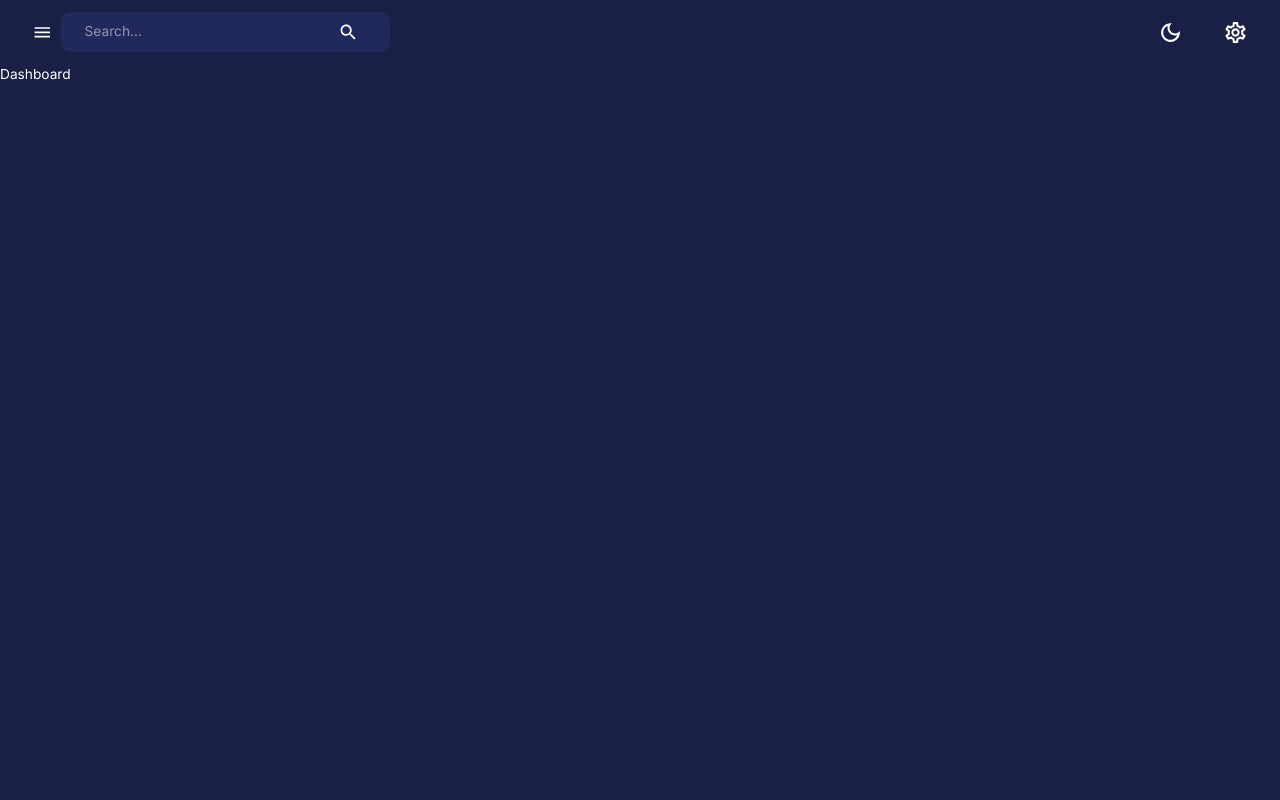
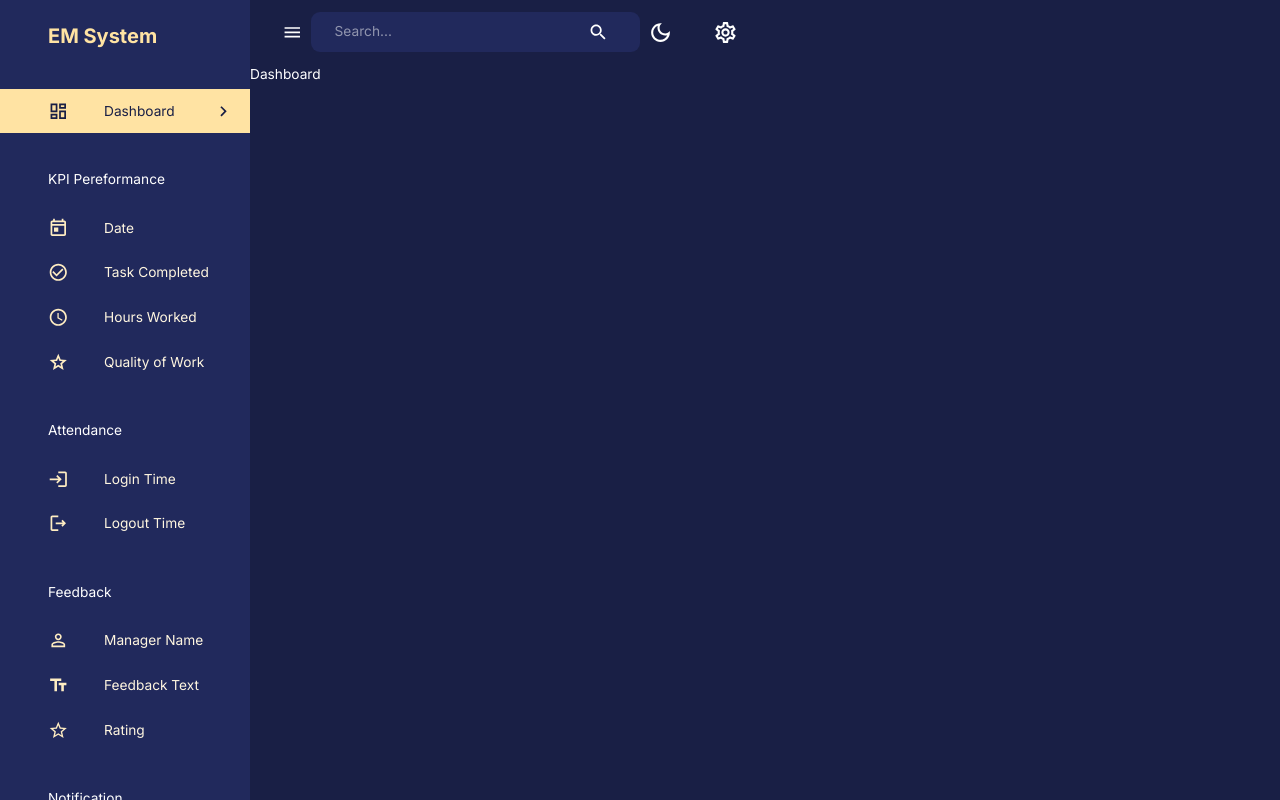
Before and after one commit to Haregewoyn-Soramo/Soramo-Haregewoyn-EMS-Capstone, a React (Vite) app in the folder frontend/vite-project/: page /dashboard in a window 1280 px wide. Built offline with nearby package versions, Linux system fonts and the light colour scheme.

Commit message:
Capstone Project

```diff
--- /dev/null
+++ b/frontend/vite-project/src/Components/Sidebar.jsx
@@ -0,0 +1,161 @@
+import{ Box, Divider, Drawer, IconButton, List, ListItem, ListItemButton, ListItemIcon, ListItemText, Typography, useTheme
+} from '@mui/material'
+import { DashboardOutlined, BarChartOutlined, CheckCircleOutline, AccessTimeOutlined, GradeOutlined, EventAvailableOutlined, LoginOutlined, LogoutOutlined, FeedbackOutlined, PersonOutline, TextFieldsOutlined, StarOutline, NotificationsNoneOutlined, MessageOutlined, AssessmentOutlined, DescriptionOutlined, ScheduleOutlined, TodayOutlined, ChevronRightOutlined } from '@mui/icons-material';
+import FlexBetween from '../Components/FlexBetween';
+import ProfileImage from '../assets/prof.png'
+import { useLocation, useNavigate } from 'react-router-dom';
+import { useEffect, useState } from 'react';
+
+
+
+
+const navItems = [
+  {
+    text: "Dashboard",
+    icon: <DashboardOutlined />
+  },
+  {
+    text: "KPI Pereformance",
+    icon: null
+  },
+  {
+    text: "Date",
+    icon: <TodayOutlined />
+  },
+  {
+    text: "Task Completed",
+    icon: <CheckCircleOutline />
+  },
+  {
+    text: "Hours Worked",
+    icon: <AccessTimeOutlined />
+  },
+  {
+    text: "Quality of Work",
+    icon: <GradeOutlined />
+  },
+  {
+    text: "Attendance",
+    icon: null
+  },
+  {
+    text: "Login Time",
+    icon: <LoginOutlined />
+  },
+  {
+    text: "Logout Time",
+    icon: <LogoutOutlined />
+  },
+  {
+    text: "Feedback",
+    icon: null
+  },
+  {
+    text: "Manager Name",
+    icon: <PersonOutline />
+  },
+  {
+    text: "Feedback Text",
+    icon: <TextFieldsOutlined />
+  },
+  {
+    text: "Rating",
+    icon: <StarOutline />
+  },
+  {
+    text: "Notification",
+    icon: null
+  },
+  {
+    text: "Message",
+    icon: <MessageOutlined />
+  },
+  {
+    text: "Report",
+    icon: null
+  },
+  {
+    text: "Custom Report",
+    icon: <DescriptionOutlined />
+  },
+  {
+    text: "Scheduled Report",
+    icon: <ScheduleOutlined />
+  }
+];
+
+
+
+const Sidebar = ({isNonMobile, drawerWidth, isSidebarOpen, setIsSidebarOpen}) =>{
+       const  {pathname} = useLocation();
+       const  [active, setActive] = useState('');
+       const  navigate = useNavigate();
+       const  theme = useTheme();
+
+       useEffect(() =>{
+        setActive(pathname.substring(1));
+       }, [pathname])
+
+  return <Box component= "nav">
+    {isSidebarOpen && (<Drawer open = {isSidebarOpen} onClose={()=>setIsSidebarOpen(false)} variant='persistent' anchor='left'
+     sx = {{width: drawerWidth, "& .MuiDrawer-paper":{
+      color:theme.palette.secondary[150],
+      backgroundColor: theme.palette.background.alt,
+      boxSizing:'border-box',
+      borderWidth: isNonMobile ? 0 :" 2px",
+      width: drawerWidth
+     }
+    }}
+    >
+      <Box width= "100%">
+          <Box m= "1.5rem 2rem 2rem 3rem">
+            <FlexBetween color={theme.palette.secondary.main}>
+              <Box display= "flex" alignItems= "center" gap= "0.5rem">
+                 <Typography variant='h4'fontWeight= 'bold'>
+                     EM System
+                 </Typography>
+              </Box>
+              {!isNonMobile && (<IconButton onClick={() => setIsSidebarOpen(!isSidebarOpen)}>
+                <ChevronLeft/>
+              </IconButton>
+            )}
+            </FlexBetween>
+          </Box>
+          <List>
+            {navItems.map(({text, icon}) =>{
+                 if(!icon){
+                  return(
+                    <Typography key={text} sx={{ m: "2.25rem 0 1rem 3rem" }}>
+                               {text}
+                    </Typography>
+                  )
+                 }
+                 const lcText = text.toLowerCase();
+                 return (
+                  <ListItem  key={text} disablePadding>
+                      <ListItemButton onClick={() => { navigate(`/${lcText}`); setActive(lcText)}}
+                      sx = {{
+                         backgroundColor:active === lcText ? theme.palette.secondary [300]
+                         : "transparent",
+                         color: active === lcText ? theme.palette.primary[600] : theme.palette.secondary[100],
+                      }} >
+                       <ListItemIcon sx= {{ml: "2rem", color: active === lcText ?
+                                     theme.palette.primary[600] : theme.palette.secondary[200]}}>
+                              {icon}
+                        </ListItemIcon>
+                        <ListItemText primary = {text}/>
+                        {active === lcText && (
+                          <ChevronRightOutlined sx = {{ml: "auto"}}/>
+                        )}
+                      </ListItemButton>
+                    </ListItem>
+                );
+              })}
+            </List>
+      </Box>
+    </Drawer>
+)}
+  </Box>
+}
+
+export default Sidebar
--- a/frontend/vite-project/src/scenes/Layout.jsx
+++ b/frontend/vite-project/src/scenes/Layout.jsx
@@ -3,11 +3,26 @@ import { Box, useMediaQuery } from "@mui/material";
 import { Outlet } from "react-router-dom";
 import { useSelector } from "react-redux";
 import Navbar from "../Components/Navbar";
+import Sidebar  from "../Components/Sidebar";
+
+
+
+
 const Layout = () =>{
 
-  return <Box width= "100%" height= "100%">
+      const isNonMobile = useMediaQuery('(min-width: 600px)')
+      const [isSidebarOpen, setIsSidebarOpen] = useState(true);
+  return <Box display={isNonMobile ? 'flex' : 'block'} width= "100%" height= "100%">
+      <Sidebar
+          isNonMobile = {isNonMobile}
+          drawerWidth = '250px'
+          isSidebarOpen = {isSidebarOpen}
+          setIsSidebarOpen = {setIsSidebarOpen}/>
         <Box>
-              <Navbar/>
+              <Navbar
+                 isSidebarOpen = {isSidebarOpen}
+                 setIsSidebarOpen = {setIsSidebarOpen}
+              />
               <Outlet/>
         </Box>
   </Box>;
```
